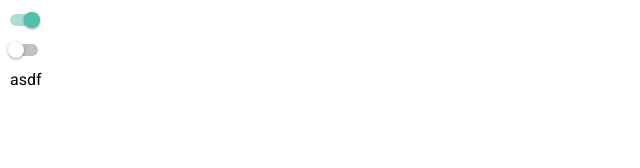
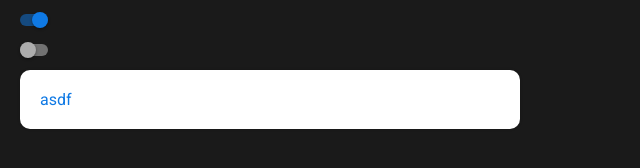
Before and after one commit to ArtIKim/css-framework, a plain HTML site: page index.html in a window 1280 px wide. Both pictures are taken after a click on the label 24 px from the left and 20 px from the top of the page. Shown: the whole page, without its empty margins (0-640 px from the left). Drawn offline with Linux system fonts and the light colour scheme.

Commit message:
26032021_2

```diff
--- a/index.html
+++ b/index.html
@@ -6,15 +6,15 @@
 		<meta name="viewport" content="width=device-width, initial-scale=1.0" />
 
 		<link rel="stylesheet" href="./scss/utilities.css" />
-		<link rel="stylesheet" href="./scss/format.css" />
+
 		<title>Document</title>
 	</head>
 	<body class="h-screen">
-		<div class="ml-10 mt-10">
+		<div class="px-20 mt-10">
 			<!-- Switch Button -->
 			<div class="css-switch-container">
-				<input class="css-switch-input" id="switch-button-1" type="checkbox" />
-				<label class="css-switch-label" for="switch-button-1"> </label>
+				<input class="css-switch-input js-switch-button-dark-mode" id="switch-button-dark-mode" type="checkbox" />
+				<label class="css-switch-label" for="switch-button-dark-mode"> </label>
 				<span class="css-switch-ball"></span>
 			</div>
 
@@ -28,5 +28,7 @@
 			<!-- Block -->
 			<div class="css-block">asdf</div>
 		</div>
+
+		<script src="./js/app.js"></script>
 	</body>
 </html>
--- /dev/null
+++ b/js/app.js
@@ -0,0 +1,5 @@
+const darkModeButton = document.querySelector(".js-switch-button-dark-mode");
+
+darkModeButton.addEventListener("change", () => {
+	document.body.classList.toggle("dark-mode");
+});
--- a/scss/format/_pages.scss
+++ b/scss/format/_pages.scss
@@ -149,71 +149,3 @@
 		}
 	}
 }
-
-.css {
-	&-switch {
-		&-input {
-			&:checked {
-				+ .css-switch-label {
-					background-color: var(--clr-primary);
-					opacity: 0.5;
-				}
-
-				~ .css-switch-ball {
-					transform: translate(16px, -50%);
-					background-color: var(--clr-primary);
-				}
-			}
-		}
-
-		&-container {
-			position: relative;
-			height: 20px;
-			display: flex;
-			align-items: center;
-		}
-
-		&-input {
-			position: absolute;
-			opacity: 0;
-		}
-
-		&-label {
-			display: block;
-			-webkit-user-select: none;
-			-moz-user-select: none;
-			-ms-user-select: none;
-			user-select: none;
-			cursor: pointer;
-			border-radius: 8px;
-			height: 12px;
-			width: 28px;
-			background-color: #bdc1c6;
-			position: relative;
-			transition: background-color linear 80ms;
-		}
-
-		&-ball {
-			background-color: #fff;
-			position: absolute;
-			top: 50%;
-			left: -2px;
-			transform: translateY(-50%);
-			border-radius: 50%;
-			box-shadow: 0 1px 3px 0 rgba(0, 0, 0, 0.4);
-			display: block;
-			height: 16px;
-			transition: transform linear 80ms, background-color linear 80ms;
-			width: 16px;
-			z-index: 1;
-			pointer-events: none;
-		}
-	}
-
-	&-block {
-		// @extend .p-20;
-		// @extend .shadow-default;
-		// @extend .max-w-500;
-		// @extend .rounded-15;
-	}
-}
--- a/scss/reset/_reset.scss
+++ b/scss/reset/_reset.scss
@@ -4,12 +4,17 @@
 	box-sizing: border-box;
 }
 
-body,
-html {
+body {
 	font-family: var(--font-roboto);
 	font-size: 16px;
 	color: var(--clr-secondary-2);
 	overflow-x: hidden;
+
+	background-color: var(--clr-background);
+}
+
+body {
+	transition: background-color linear 80ms;
 }
 
 input,
--- a/scss/utilities.scss
+++ b/scss/utilities.scss
@@ -1,2 +1,4 @@
+@import "./reset/reset";
 @import "./utilities/config";
 @import "./utilities/helper";
+@import "./utilities/custom";
--- a/scss/utilities/_config.scss
+++ b/scss/utilities/_config.scss
@@ -6,6 +6,15 @@
 	--clr-primary: #51c0ad;
 	--clr-secondary: #003d7c;
 
+	--clr-white: #fff;
+	--clr-white-2: #fff;
+
+	--clr-black: #000;
+
+	--clr-gray: #bdc1c6;
+
+	--clr-background: #F8F9FA;
+
 	--font-roboto: "Roboto", sans-serif;
 	--font-roboto-condensed: "Roboto Condensed", sans-serif;
 }
@@ -13,8 +22,8 @@
 // LAYOUT
 // Colors
 $colors: (
-	"white": #fff,
-	"black": #000,
+	"white": var(--clr-white),
+	"black": var(--clr-black),
 	"primary": var(--clr-primary),
 	"secondary": var(--clr-secondary),
 );
@@ -75,7 +84,7 @@ $object-fit: (
 	"object-cover": cover,
 	// "object-fill": fill,
 	// "object-none": none,
-	// "object-scale-down": scale-down,,,,,,,,,,,,,,,,,,,,,,,,,,,,,,,,,,,,,,,,,,,,,,,,,,,,,,,,,,,,,,,,,,,,,,,,,,,,,,,,,,,,,,,,,,,,,,,,,,,,,,,,,,,,,,,,,,,,,,,,,,,,,,,,,,,
+	// "object-scale-down": scale-down,,,,,,,,,,,,,,,,,,,,,,,,,,,,,,,,,,,,,,,,,,,,,,,,,,,,,,,,,,,,,,,,,,,,,,,,,,,,,,,,,,,,,,,,,,,,,,,,,,,,,,,,,,,,,,,,,,,,,,,,,,,,,,,,,,,,
 );
 
 // Object Position
@@ -541,7 +550,7 @@ $word-break: (
 $background-attachment: (
 	"bg-fixed": fixed,
 	// "bg-local": local,
-	// "bg-scroll": scroll,,,,,,,,,,,,,,,,,,,,,,,,,,,,,,,,,,
+	// "bg-scroll": scroll,,,,,,,,,,,,,,,,,,,,,,,,,,,,,,,,,,,
 );
 
 // Background Clip
@@ -598,8 +607,6 @@ $border-radius: (
 	"full": 50%,
 	"10": 10px,
 	"15": 15px,
-	"30": 30px,
-	"50": 50px,
 );
 
 // Border Radius Directions
@@ -649,7 +656,7 @@ $border-style: (
 // EFFECTS
 // Box Shadow
 $box-shadow: (
-	"default": 0 0 15px 0 rgba(0, 0, 0, 0.2),
+	"default": 0 0 3px 0 rgba(0, 0, 0, 0.2),
 );
 
 // Opacity
--- /dev/null
+++ b/scss/utilities/_custom.scss
@@ -0,0 +1,79 @@
+body.dark-mode {
+	--clr-primary: #0f79e4;
+
+	--clr-white-2: #adadad;
+
+	--clr-gray: #727272;
+
+	--clr-background: #1a1a1a;
+}
+
+.css {
+	&-switch {
+		&-input {
+			&:checked {
+				+ .css-switch-label {
+					background-color: var(--clr-primary);
+					opacity: 0.5;
+				}
+
+				~ .css-switch-ball {
+					transform: translate(12px, -50%);
+					background-color: var(--clr-primary);
+				}
+			}
+		}
+
+		&-container {
+			position: relative;
+			height: 20px;
+			display: flex;
+			align-items: center;
+			width: 30px;
+		}
+
+		&-input {
+			position: absolute;
+			opacity: 0;
+		}
+
+		&-label {
+			display: block;
+			-webkit-user-select: none;
+			-moz-user-select: none;
+			-ms-user-select: none;
+			user-select: none;
+			cursor: pointer;
+			border-radius: 8px;
+			height: 12px;
+			width: 28px;
+			background-color: var(--clr-gray);
+			position: relative;
+			transition: background-color linear 80ms;
+		}
+
+		&-ball {
+			background-color: var(--clr-white-2);
+			position: absolute;
+			top: 50%;
+			transform: translateY(-50%);
+			border-radius: 50%;
+			box-shadow: 0 1px 3px 0 rgba(0, 0, 0, 0.4);
+			display: block;
+			height: 16px;
+			transition: transform linear 80ms, background-color linear 80ms;
+			width: 16px;
+			z-index: 1;
+			pointer-events: none;
+		}
+	}
+
+	&-block {
+		@extend .p-20;
+		@extend .shadow-default;
+		@extend .max-w-500;
+		@extend .rounded-10;
+		@extend .bg-white;
+		@extend .text-primary;
+	}
+}
```
Also changed, not shown: scss/format.css, scss/utilities.css, 2 other files.
